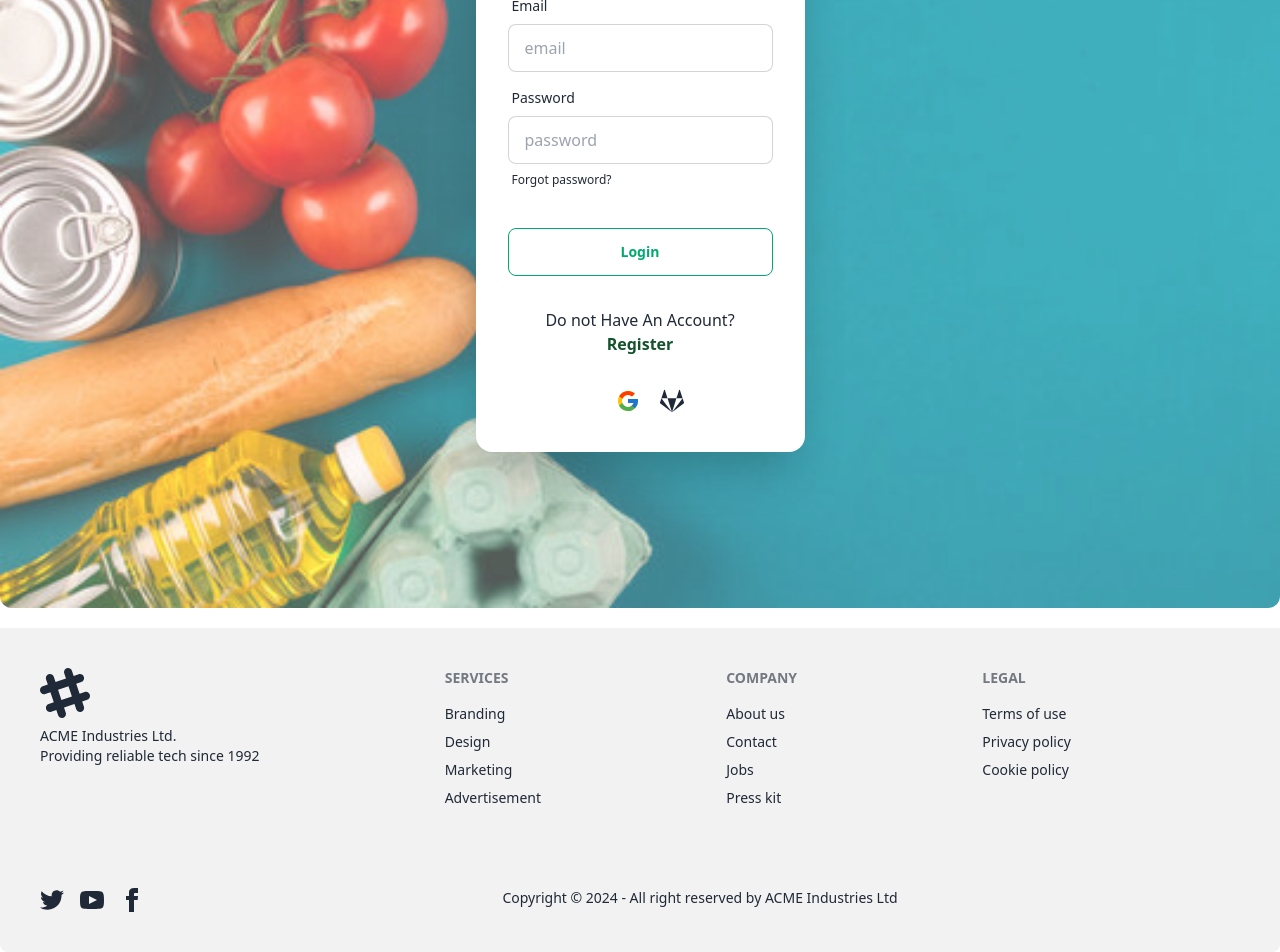
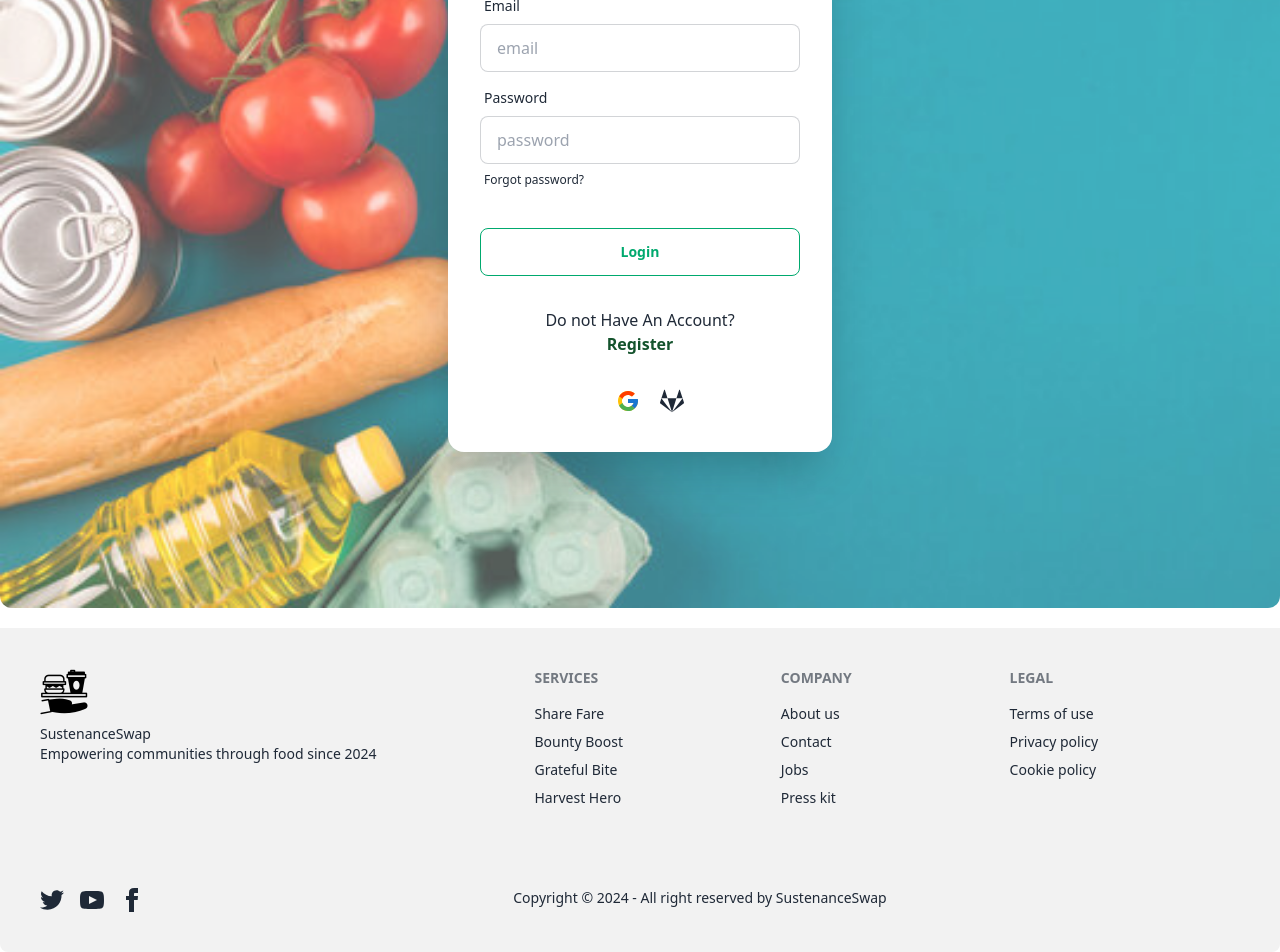
Before and after one commit to Fazlul619/food-donation-project-client-side, a React (Vite) app: page /login in a window 1280 px wide. Shown: the part 361-1313 px from the top of the page. Built offline with nearby package versions, Linux system fonts and the light colour scheme; no server answers.

Commit message:
Add some design

```diff
--- a/src/Pages/Login/Login.jsx
+++ b/src/Pages/Login/Login.jsx
@@ -60,7 +60,7 @@ const Login = () => {
     <div className="hero min-h-screen my-5">
       <img className="h-full w-full rounded-xl opacity-75" src={img} alt="" />
       <div className="hero-content flex-col lg:flex-row ">
-        <div className="card shrink-0 w-full max-w-sm shadow-2xl bg-base-100">
+        <div className="card shrink-0 w-96 shadow-2xl bg-base-100">
           <form onSubmit={handleLogin} className="card-body">
             <h1 className="text-3xl text-center font-bold">Login</h1>
             <div className="form-control">
--- a/src/Pages/Shared/Footer/Footer.jsx
+++ b/src/Pages/Shared/Footer/Footer.jsx
@@ -1,31 +1,22 @@
+import logoImg from "../../../assets/banner img/10559920_food_aid_support_donation_charity_icon.png";
 const Footer = () => {
   return (
     <div>
       <footer className="footer p-10 bg-base-200 text-base-content">
         <aside>
-          <svg
-            width="50"
-            height="50"
-            viewBox="0 0 24 24"
-            xmlns="http://www.w3.org/2000/svg"
-            fillRule="evenodd"
-            clipRule="evenodd"
-            className="fill-current"
-          >
-            <path d="M22.672 15.226l-2.432.811.841 2.515c.33 1.019-.209 2.127-1.23 2.456-1.15.325-2.148-.321-2.463-1.226l-.84-2.518-5.013 1.677.84 2.517c.391 1.203-.434 2.542-1.831 2.542-.88 0-1.601-.564-1.86-1.314l-.842-2.516-2.431.809c-1.135.328-2.145-.317-2.463-1.229-.329-1.018.211-2.127 1.231-2.456l2.432-.809-1.621-4.823-2.432.808c-1.355.384-2.558-.59-2.558-1.839 0-.817.509-1.582 1.327-1.846l2.433-.809-.842-2.515c-.33-1.02.211-2.129 1.232-2.458 1.02-.329 2.13.209 2.461 1.229l.842 2.515 5.011-1.677-.839-2.517c-.403-1.238.484-2.553 1.843-2.553.819 0 1.585.509 1.85 1.326l.841 2.517 2.431-.81c1.02-.33 2.131.211 2.461 1.229.332 1.018-.21 2.126-1.23 2.456l-2.433.809 1.622 4.823 2.433-.809c1.242-.401 2.557.484 2.557 1.838 0 .819-.51 1.583-1.328 1.847m-8.992-6.428l-5.01 1.675 1.619 4.828 5.011-1.674-1.62-4.829z"></path>
-          </svg>
+          <img src={logoImg} alt="" />
           <p>
-            ACME Industries Ltd.
+            SustenanceSwap
             <br />
-            Providing reliable tech since 1992
+            Empowering communities through food since 2024
           </p>
         </aside>
         <nav>
           <h6 className="footer-title">Services</h6>
-          <a className="link link-hover">Branding</a>
-          <a className="link link-hover">Design</a>
-          <a className="link link-hover">Marketing</a>
-          <a className="link link-hover">Advertisement</a>
+          <a className="link link-hover">Share Fare</a>
+          <a className="link link-hover">Bounty Boost</a>
+          <a className="link link-hover">Grateful Bite</a>
+          <a className="link link-hover">Harvest Hero</a>
         </nav>
         <nav>
           <h6 className="footer-title">Company</h6>
@@ -80,7 +71,7 @@ const Footer = () => {
           </div>
         </nav>
         <aside>
-          <p>Copyright © 2024 - All right reserved by ACME Industries Ltd</p>
+          <p>Copyright © 2024 - All right reserved by SustenanceSwap</p>
         </aside>
       </div>
     </div>
--- a/src/Pages/Shared/Navbar/Navbar.jsx
+++ b/src/Pages/Shared/Navbar/Navbar.jsx
@@ -1,7 +1,7 @@
 import { useContext } from "react";
 import { Link } from "react-router-dom";
 import { AuthContext } from "../../../Providers/AuthProvider";
-
+import logoImg from "../../../assets/banner img/10559920_food_aid_support_donation_charity_icon.png";
 const Navbar = () => {
   const { user, logOut } = useContext(AuthContext);
   const handleSignOut = () => {
@@ -65,7 +65,8 @@ const Navbar = () => {
               {navLink}
             </ul>
           </div>
-          <a className="btn btn-ghost text-xl">daisyUI</a>
+          <img src={logoImg} alt="" />
+          <a className="text-xl font-bold ml-4 ">SustenanceSwap</a>
         </div>
         <div className="navbar-center hidden lg:flex">
           <ul className="menu menu-horizontal px-1">{navLink}</ul>
--- a/src/Register/Register.jsx
+++ b/src/Register/Register.jsx
@@ -47,7 +47,7 @@ const Register = () => {
     <div className="hero min-h-screen my-5">
       <img className="h-full w-full rounded-xl opacity-75" src={img} alt="" />
       <div className="hero-content flex-col lg:flex-row ">
-        <div className="card shrink-0 w-full max-w-sm shadow-2xl bg-base-100">
+        <div className="card shrink-0 w-96 shadow-2xl bg-base-100">
           <form onSubmit={handleRegister} className="card-body">
             <h1 className="text-3xl text-center font-bold">Register</h1>
             <div className="form-control">
```
Also changed, not shown: src/assets/banner img/10559920_food_aid_support_donation_charity_icon.png (added).
